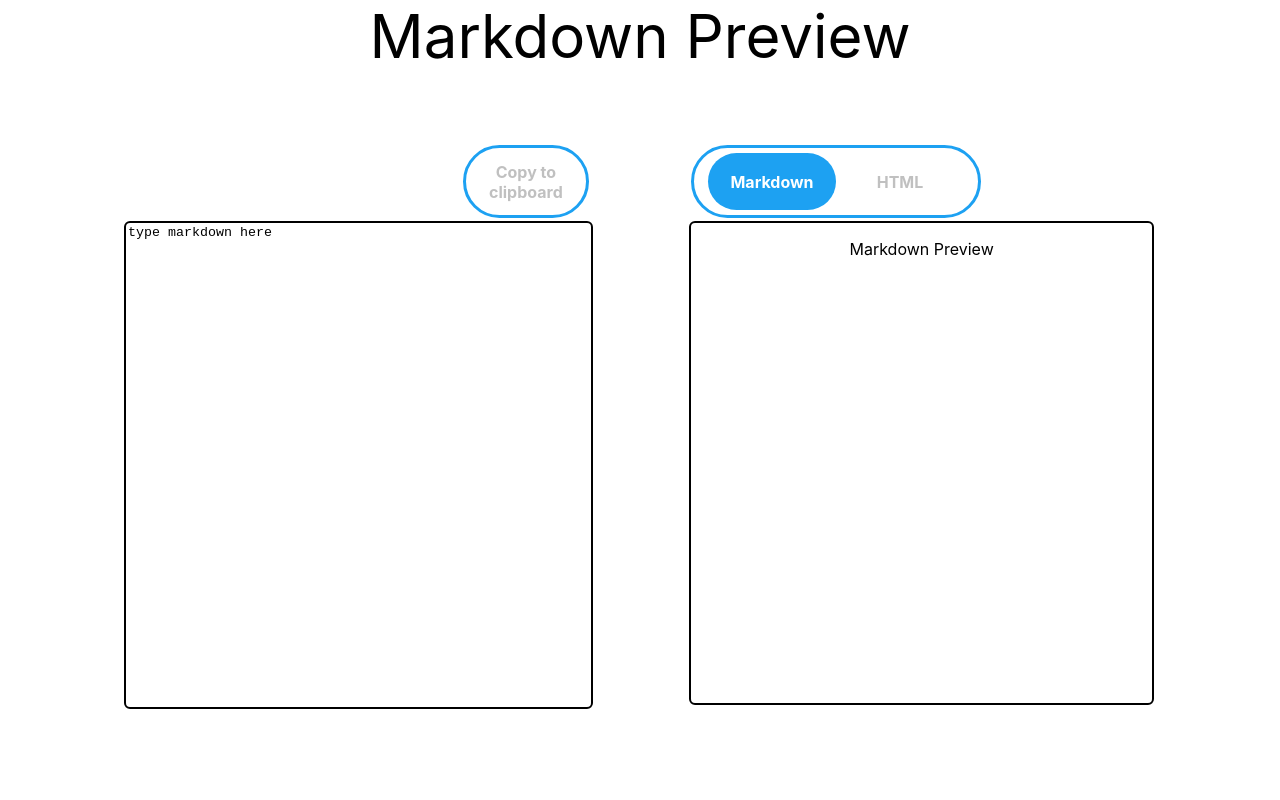
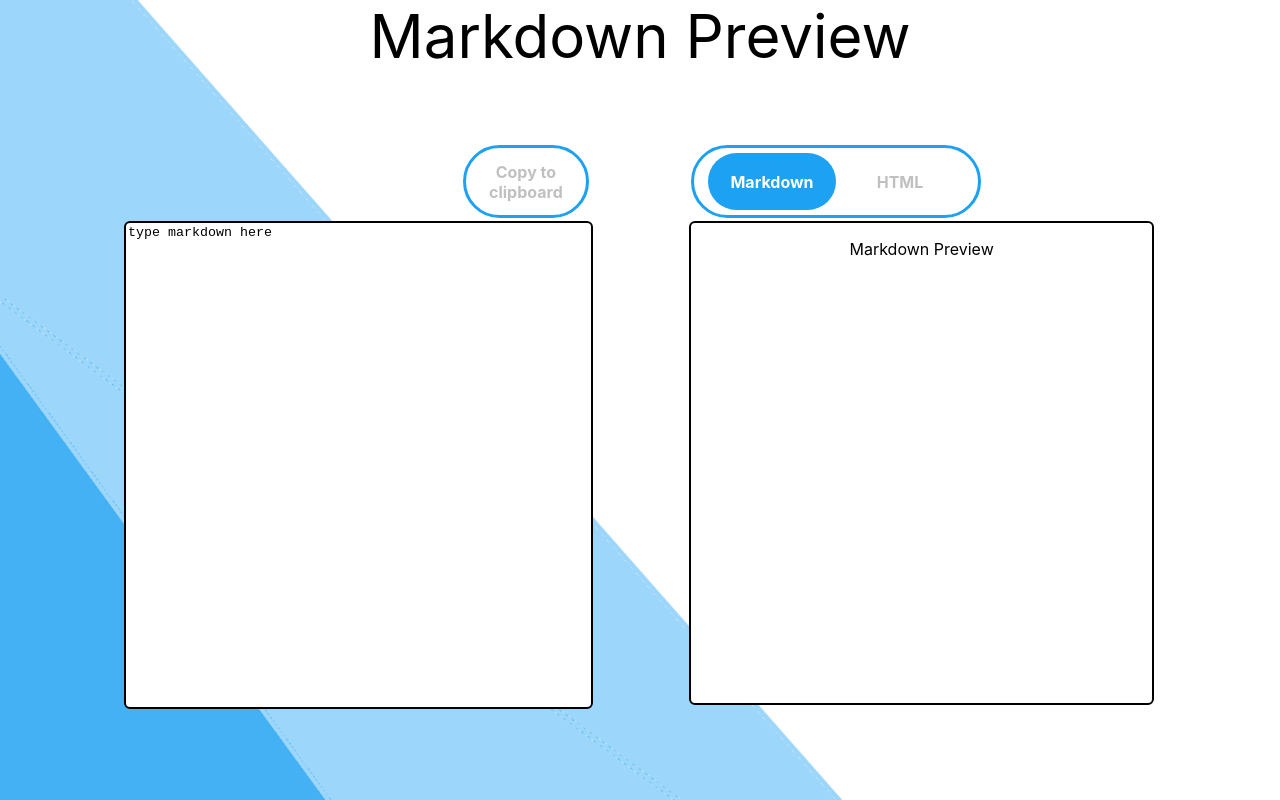
Before and after one commit to HussR98/markdown-preview, a React (Create React App) app: page / in a window 1280 px wide. Built offline with nearby package versions, Linux system fonts and the light colour scheme.

Commit message:
add background image

```diff
--- a/src/App.css
+++ b/src/App.css
@@ -1,5 +1,6 @@
 .App {
   text-align: center;
+  background-image: url('assets/bg.png')
 }
 
 .App-logo {
--- a/src/App.js
+++ b/src/App.js
@@ -1,4 +1,3 @@
-import logo from './logo.svg';
 import './App.css';
 import FieldContainer from './components/fieldContainer';
 
--- a/src/components/fieldContainer.styles.js
+++ b/src/components/fieldContainer.styles.js
@@ -18,6 +18,7 @@ export const MarkdownWrapper = styled.div`
     justify-self: center;
     margin-top: 3px;
     border-radius: 6px;
+    background: white;
 
-    overflow: scroll;
+    overflow: auto;
 `
--- a/src/components/outfield.styles.js
+++ b/src/components/outfield.styles.js
@@ -9,6 +9,7 @@ export const OutfieldWrapper = styled.div`
     justify-self: center;
     margin-top: 3px;
     border-radius: 6px;
+    background: white;
 
-    overflow: scroll;
+    overflow: auto;
 `
```
Also changed, not shown: src/assets/bg.png (added).
